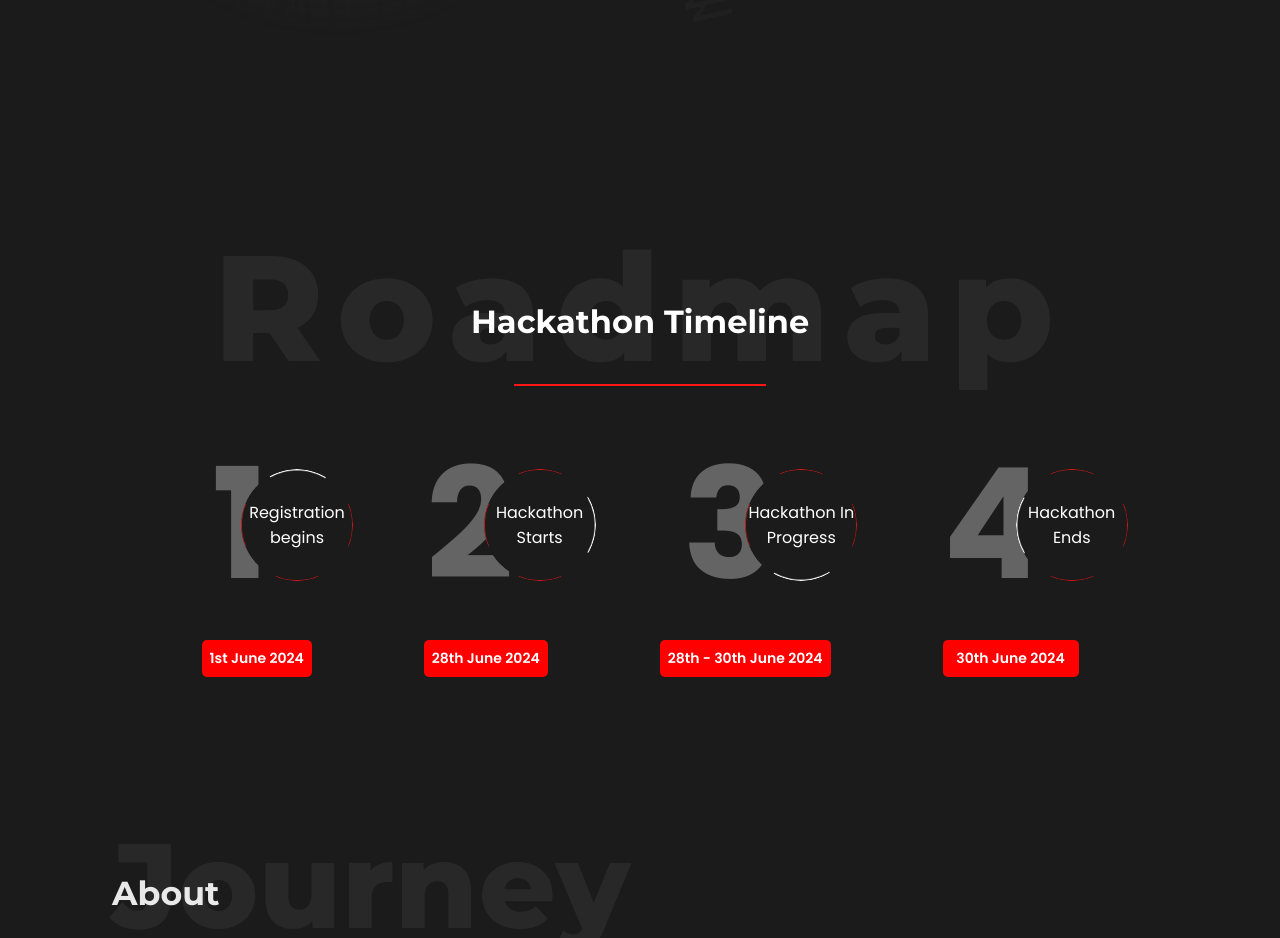
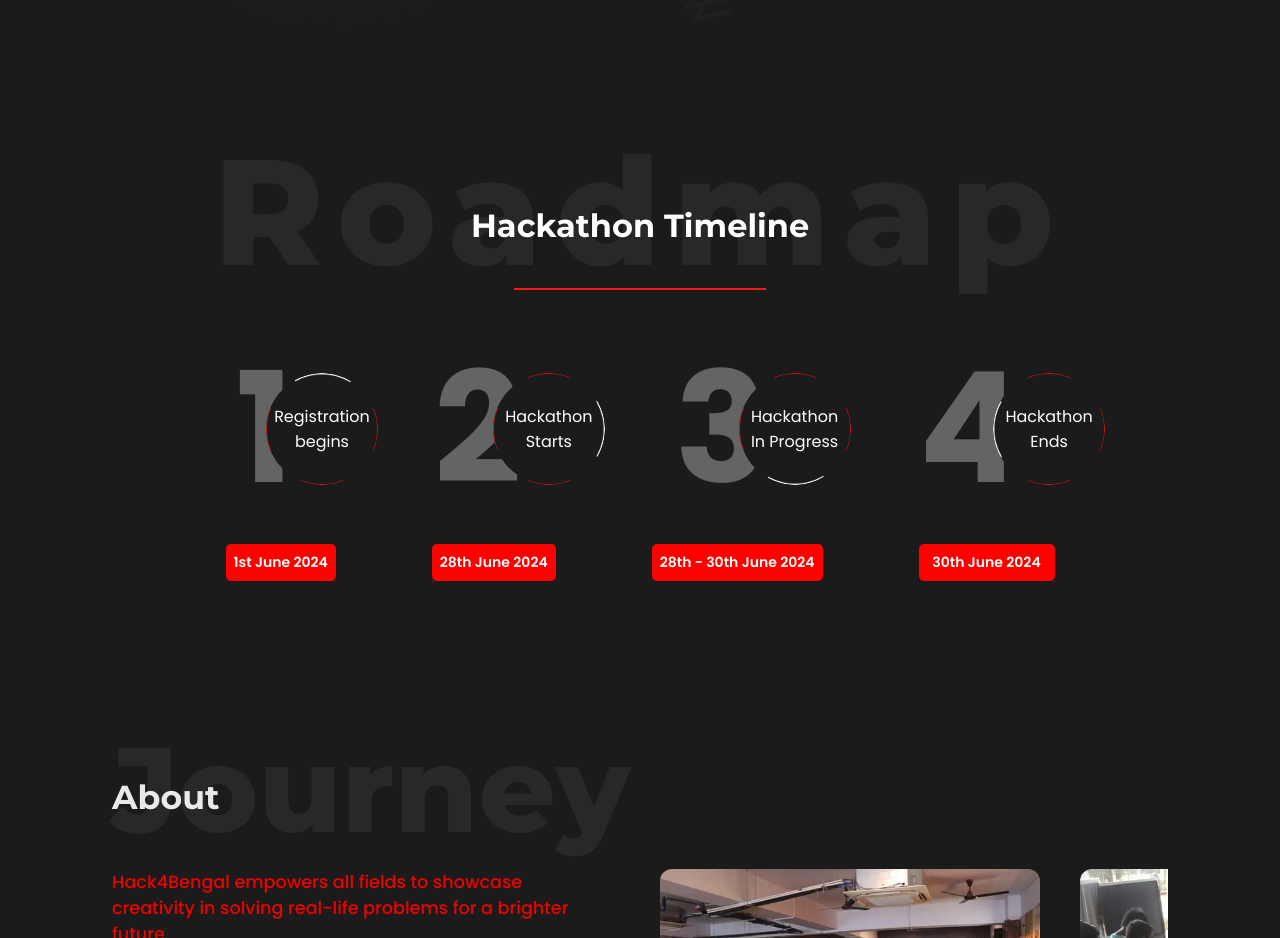
Before and after one commit to hack4bengal/s3, a React (Vite) app: page / in a window 1280 px wide. Shown: the part 1400-2338 px from the top of the page. Built offline with nearby package versions, Linux system fonts and the light colour scheme.

Commit message:
update timeline

```diff
--- a/src/components/private/timer/Modal.scss
+++ b/src/components/private/timer/Modal.scss
@@ -1,3 +1,4 @@
+/* Modal Styles */
 .modal {
     position: fixed;
     top: 0;
@@ -12,7 +13,7 @@
     animation: fadeIn 0.3s ease-in-out;
 
     &__content {
-        background: #fff;
+        background: #393939;
         padding: 10px 10px 10px 30px;
         border-radius: 10px;
         position: relative;
@@ -20,24 +21,20 @@
         width: 300px;
         transform: scale(0.7);
         animation: scaleIn 0.3s ease-in-out forwards;
-        @media screen and (max-width: 334px){
+        // animation: slideUpFadeOut 0.3s ease-in-out forwards;
+        @media screen and (max-width: 334px) {
             width: 250px;
         }
     }
 
-    &__close{
+    &__close {
         display: flex;
         justify-content: flex-end;
-        button{
-            padding: 10px 20px;
-            border-radius: 10px;
-            border: 0;
+        button {
+            background: transparent;
+            border: none;
+            outline: none;
             cursor: pointer;
-            font-weight: 500;
-            font-family: var(--body-font);
-            &:hover{
-                color: red;
-            }
         }
     }
 
@@ -47,11 +44,14 @@
             margin-top: 10px;
         }
         li {
-            color: black;
+            color: #fff;
             font-family: var(--body-font);
             padding: 10px 5px;
         }
     }
+}
+.closing{
+    animation: fadeOut 0.3s ease-in-out forwards;
 }
 
 @keyframes fadeIn {
@@ -71,3 +71,16 @@
         transform: scale(1);
     }
 }
+
+
+
+@keyframes slideUpFadeOut {
+    from {
+        transform: translateY(0);
+        opacity: 1;
+    }
+    to {
+        transform: translateY(-100%);
+        opacity: 0;
+    }
+}
--- a/src/components/private/timer/Modal.tsx
+++ b/src/components/private/timer/Modal.tsx
@@ -6,7 +6,14 @@
     <div className="modal">
       <div className="modal__content">
         <div  className="modal__close">
-        <button onClick={closeModal}>Close</button>
+        <button onClick={closeModal}>
+        <svg height="15px" width="15px" viewBox="0 0 22 22" fill="none" xmlns="http://www.w3.org/2000/svg">
+      <path d="M1 21L21 1" stroke='#fff' strokeWidth="1.5" strokeLinecap="round" strokeLinejoin="round"
+      />
+      <path d="M21 21L1 1" stroke='#fff' strokeWidth="1.5" strokeLinecap="round" strokeLinejoin="round"
+      />
+    </svg>
+        </button>
         </div>
         <ol type="1">
           <li>Registration opens on June 1, 2024, and closes on June 24, 2024.</li>
--- a/src/components/private/timer/Timer.jsx
+++ b/src/components/private/timer/Timer.jsx
@@ -32,30 +32,24 @@
             <div key={index} className="timeline__event">
               <div className="timeline__d-flex">
                 <p
-                  className={`timeline__number ${
-                    currentDate > event.date ? "active" : "inactive"
-                  }`}
-                  onClick={() => {
-                    console.log("Clicked on event number");
-                    setIsModalOpen(true);
-                  }}
+                  className={`timeline__number ${currentDate > event.date ? "active" : "inactive"
+                    }`}
                 >
                   {event.number}
                 </p>
                 <div
-                  className={`timeline__circle_details ${
-                    index === 0 ? "first-circle" : ""
-                  }`}
-                  onClick={() => {
-                    console.log("Clicked on circle details");
-                    setIsModalOpen(true);
-                  }}
+                  className={`timeline__circle_details ${index === 0 ? "first-circle" : ""
+                    }`}
                 >
                   <img src={event.ringImg} alt="timeline" />
                   <p>{event.circleText}</p>
                 </div>
               </div>
-              <p className="timeline__date">{event.displayDate}</p>
+              <button className="timeline__date"
+              onClick={() => {setIsModalOpen(true)}}
+              >
+                {event.displayDate}
+                </button>
             </div>
           ))}
         </div>
--- a/src/components/private/timer/Timer.scss
+++ b/src/components/private/timer/Timer.scss
@@ -1,6 +1,6 @@
 .timeline {
-  margin-top: 12rem;
-  padding: 4rem 7rem 0 7rem;
+  margin-top: 6rem;
+  padding: 4rem 5rem 0 5rem;
 
   @media screen and (max-width: 768px) {
     padding: 1rem;
@@ -14,12 +14,23 @@
     justify-content: center;
     align-items: flex-start;
     flex-wrap: wrap;
-    gap: 7rem;
+    gap: 6rem;
     margin-top: 4rem;
 
-    @media screen and (max-width: 768px) {
+    @media screen and (max-width: 820px) {
       padding: 2rem;
+      gap: 4rem;
+    }
+    @media screen and (max-width: 540px) {
       gap: 3rem;
+    }
+
+    @media screen and (max-width: 376px) {
+      padding: 2rem 1rem;
+      gap: 3rem;
+    }
+    @media screen and (max-width: 350px) {
+      gap: 2rem;
     }
 
     .timeline__event {
@@ -35,11 +46,10 @@
         justify-content: space-between;
 
         .timeline__number {
-          font-size: clamp(6rem, 12vw, 12rem);
+          font-size: clamp(5rem, 12vw, 12rem);
           font-weight: bolder;
           font-family: var(--body-font);
           position: relative;
-          cursor: pointer;
           margin-right: 2rem;
 
           &.active {
@@ -51,31 +61,38 @@
           }
         }
 
+
         .timeline__circle_details {
           position: absolute;
           border-radius: 50%;
           width: 7rem;
           height: 7rem;
-          cursor: pointer;
           text-align: center;
           display: flex;
           justify-content: center;
           align-items: center;
-          left: 95%;
+          left: 96%;
           transform: translateX(-50%);
           overflow: hidden;
 
-          @media screen and (max-width: 854px) {
+          @media screen and (max-width: 1024px) {
+            left: 103%;
+          }
+          @media screen and (max-width: 860px) {
+            left: 109%;
+          }
+          @media screen and (max-width: 820px) {
             width: 6rem;
             height: 6rem;
+            left: 100%;
           }
+
           @media screen and (max-width: 540px) {
             width: 5rem;
+            left: 108%;
             height: 5rem;
-            left: 80%;
+            left: 93%;
           }
-
-
           img {
             height: 100%;
             width: 100%;
@@ -89,6 +106,7 @@
             font-size: 1rem;
             position: absolute;
             color: white;
+            padding: 5px;
 
             @media screen and (max-width: 853px) {
               font-size: 0.7rem;
@@ -106,7 +124,10 @@
         font-family: var(--body-font);
         font-size: 0.875rem;
         font-weight: 600;
-
+        cursor: pointer;
+        color: #ffffff;
+        border: none;
+        outline:none;
         @media screen and (max-width: 576px) {
           font-size: 0.75rem;
           padding: 0.25rem;
```
